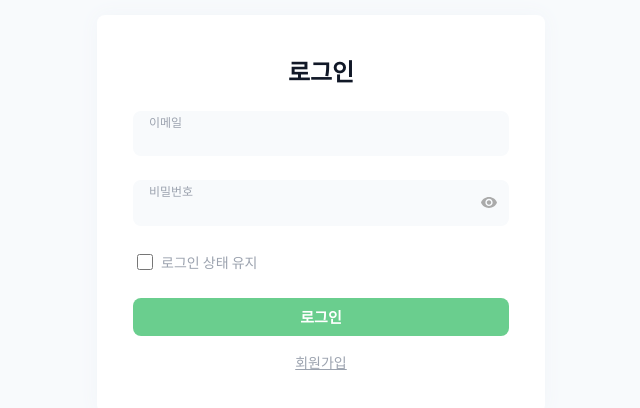
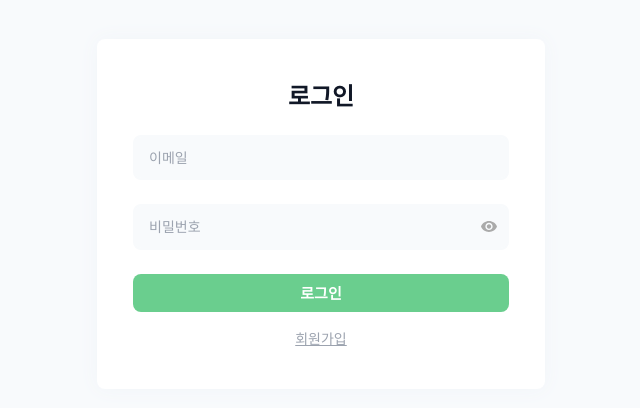
Before and after one commit to TradeCenterProject/FE_TradeCenter, a Next.js app: page /login in a window 1280 px wide. Shown: the part 186-594 px from the top of the page, without its empty margins (319-959 px from the left). Built offline with nearby package versions, Linux system fonts and the light colour scheme.

Commit message:
#24 Feat: 세션 로그인 임시 구현 완료
배포 환경에서는 httpOnly set-cookie로 진행

```diff
--- a/api/users.ts
+++ b/api/users.ts
@@ -71,6 +71,26 @@ const usersAPI = {
         }
       );
   },
+  signIn: async (values: UserFormType) => {
+    const body = values;
+
+    return await api
+      .post(`${url}/login`, body, {
+        headers: {
+          withCredentials: true,
+        },
+      })
+      .then((res) => {
+        switch (res.status) {
+          case 200:
+            // 임시
+            document.cookie = "sessionId=" + res.data + "; path=/;";
+        }
+
+        return { ok: true };
+      })
+      .catch((err) => {});
+  },
 };
 
 export default usersAPI;
--- a/components/common/Button.tsx
+++ b/components/common/Button.tsx
@@ -11,7 +11,7 @@ const Button = ({ color, value, form }: ButtonProps) => {
     <button
       form={form}
       className={cls(
-        "cursor-pointer rounded-[3px] border border-borderColor py-[1.6px] px-5 text-[0.8rem] font-semibold leading-normal",
+        "cursor-pointer rounded-[3px] border border-borderColor py-[1.6px] px-5 text-[0.8rem] font-semibold leading-normal outline-0",
         color === "green"
           ? "bg-primary text-white active:bg-green-600"
           : color === "red"
--- a/components/common/LoginInput.tsx
+++ b/components/common/LoginInput.tsx
@@ -43,7 +43,7 @@ const Input = ({
       />
       <label
         className={cls(
-          "absolute left-4 top-3 text-sm text-gray-400 transition-all peer-focus:top-[0.2rem] peer-focus:text-xs",
+          "pointer-events-none absolute left-4 top-3 text-sm text-gray-400 transition-all peer-focus:top-[0.2rem] peer-focus:text-xs",
           value !== "" ? "top-[0.2rem] text-xs" : ""
         )}
         onClick={onClickPlaceholder}
--- /dev/null
+++ b/components/login/JoinButton.tsx
@@ -0,0 +1,11 @@
+import Link from "next/link";
+
+const JoinButton = () => {
+  return (
+    <Link href="/join">
+      <button className="pt-4 text-sm text-gray-400 underline">회원가입</button>
+    </Link>
+  );
+};
+
+export default JoinButton;
--- /dev/null
+++ b/components/login/LogInForm.tsx
@@ -0,0 +1,78 @@
+import { useRouter } from "next/dist/client/router";
+import { FieldErrors, useForm } from "react-hook-form";
+
+import usersAPI from "@api/users";
+import FormButton from "@components/common/FormButton";
+import Input from "@components/common/LoginInput";
+import { ERROR_MESSAGE, regExp } from "@constants/account";
+import { UserFormType } from "@typings/account";
+
+const LogInForm = () => {
+  const { register, formState, handleSubmit, watch, reset } =
+    useForm<UserFormType>({
+      defaultValues: {
+        email: "",
+        password: "",
+      },
+      mode: "all",
+    });
+  const { isSubmitting } = formState;
+  const { email, password } = watch();
+  const router = useRouter();
+
+  const onValid = (values: UserFormType) => doSignIn(values);
+
+  const onInvalid = () => alert(ERROR_MESSAGE.LOGIN);
+
+  const doSignIn = async (values: UserFormType) => {
+    if (isSubmitting) return;
+
+    const result = await usersAPI.signIn(values);
+
+    if (result && result.ok) router.replace("/products/lists");
+  };
+
+  return (
+    <form
+      className="flex w-full flex-col space-y-6"
+      onSubmit={handleSubmit(onValid, onInvalid)}
+    >
+      <h2 className="text-center text-2xl font-bold">로그인</h2>
+      <Input
+        type="email"
+        placeholder="이메일"
+        value={email}
+        register={register("email", {
+          required: true,
+          pattern: {
+            value: regExp.email,
+            message: ERROR_MESSAGE.LOGIN,
+          },
+        })}
+      />
+      <Input
+        type="password"
+        placeholder="비밀번호"
+        value={password}
+        register={register("password", {
+          required: true,
+          pattern: {
+            value: regExp.password,
+            message: ERROR_MESSAGE.LOGIN,
+          },
+        })}
+      />
+      {/* <label className="flex p-1 text-sm leading-4 text-gray-400">
+        <input
+          type="checkbox"
+          id="rememberMe"
+          className="mr-2 inline-block h-4 w-4 rounded accent-green-600"
+        />
+        로그인 상태 유지
+      </label> */}
+      <FormButton name="로그인" disabled={false} />
+    </form>
+  );
+};
+
+export default LogInForm;
--- a/constants/account.ts
+++ b/constants/account.ts
@@ -14,6 +14,7 @@ interface SuccessMessageType {
 
 interface ErrorMessageType {
   JOIN: MessageType;
+  LOGIN: string;
 }
 
 export const regExp = {
@@ -37,6 +38,7 @@ export const ERROR_MESSAGE: ErrorMessageType = {
     NOT_EXIST_COMPANY_CODE: "존재하지 않는 회사 코드입니다.",
     INVALID_COMPANY_NAME: "회사 이름은 띄어쓰기 없이 입력해주세요.",
   },
+  LOGIN: "이메일 또는 비밀번호가 일치하지 않습니다.",
 };
 
 export const POSITION: PositionType = {
--- a/pages/login.tsx
+++ b/pages/login.tsx
@@ -1,31 +1,13 @@
-import Link from "next/link";
 import Card from "@components/common/Card";
-import FormButton from "@components/common/FormButton";
-import Input from "@components/common/LoginInput";
+import JoinButton from "@components/login/JoinButton";
+import LogInForm from "@components/login/LogInForm";
 
 const LoginPage = () => {
   return (
     <div className="flex h-screen items-center justify-center bg-slate-50 py-20">
       <Card>
-        <form className="flex w-full flex-col space-y-6">
-          <h2 className="text-center text-2xl font-bold">로그인</h2>
-          <Input required type="email" placeholder="이메일" />
-          <Input required type="password" placeholder="비밀번호" />
-          <label className="flex p-1 text-sm leading-4 text-gray-400">
-            <input
-              type="checkbox"
-              id="rememberMe"
-              className="mr-2 inline-block h-4 w-4 rounded accent-green-600"
-            />
-            로그인 상태 유지
-          </label>
-          <FormButton name="로그인" disabled={false} />
-        </form>
-        <Link href="/join">
-          <button className="pt-4 text-sm text-gray-400 underline">
-            회원가입
-          </button>
-        </Link>
+        <LogInForm />
+        <JoinButton />
       </Card>
     </div>
   );
```
